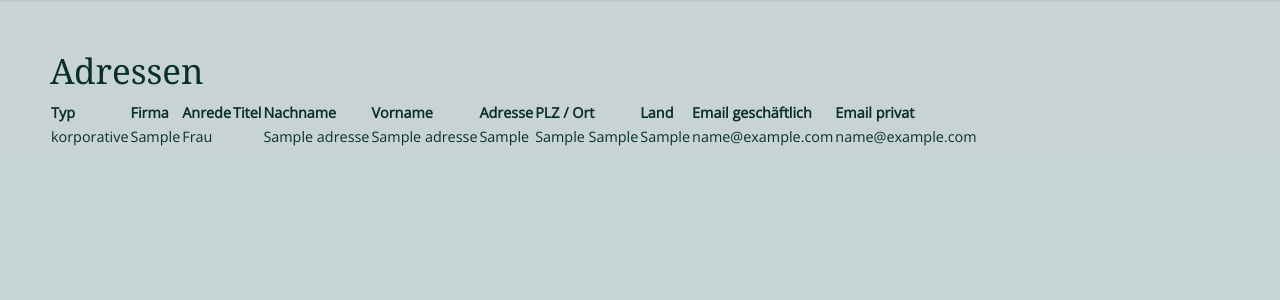
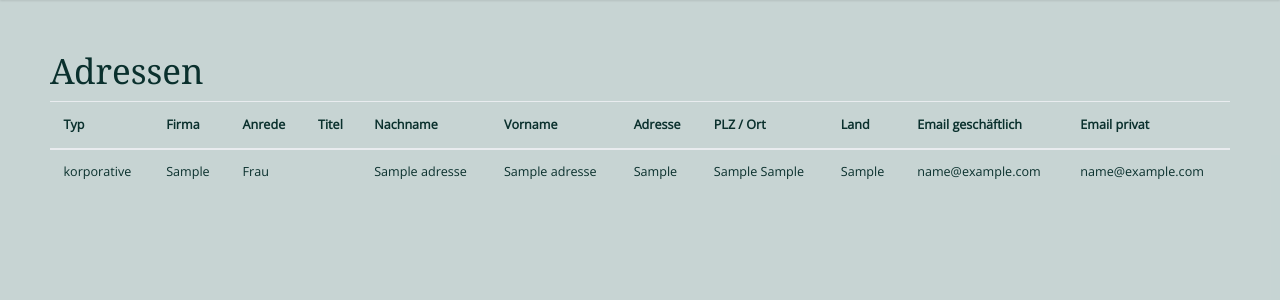
Before and after one commit to villiger/sepawa, a Django app: page /intern/adressen/ in a window 1280 px wide. Shown: the part 100-400 px from the top of the page. Run offline with Django 3.2, Linux system fonts and the light colour scheme; a user stored in the database is signed in; tables that the repository leaves empty hold one stand-in row (values such as "Sample post"); some libraries are stand-ins or nearby versions.

Commit message:
address styling

```diff
--- a/homepage/static/style.css
+++ b/homepage/static/style.css
@@ -213,5 +213,9 @@ label {
 .adressen {
     padding-left: 50px;
     padding-right: 50px;
-    font-size: 0.8em;
+    font-size: 0.7em;
 }
+
+.adressen td {
+    white-space: nowrap;
+}
--- a/homepage/templates/intern/adressen.html
+++ b/homepage/templates/intern/adressen.html
@@ -42,7 +42,8 @@
     </nav>
     <div class="adressen content">
         <h1>Adressen</h1>
-        <table>
+        <table class="table">
+            <thead>
                 <tr>
                     <th>Typ</th>
                     <th>Firma</th>
@@ -56,6 +57,8 @@
                     <th>Email geschäftlich</th>
                     <th>Email privat</th>
                 </tr>
+            </thead>
+            <tbody>
                 {% for adresse in adresse_list %}
                     <tr>
                         <td>{{ adresse.typ }}</td>
@@ -71,6 +74,7 @@
                         <td>{{ adresse.email_privat }}</td>
                     </tr>
                 {% endfor %}
+            </tbody>
         </table>
     </div>
 {% endblock %}
```
Lines whose indentation alone changed are shown as unchanged.
